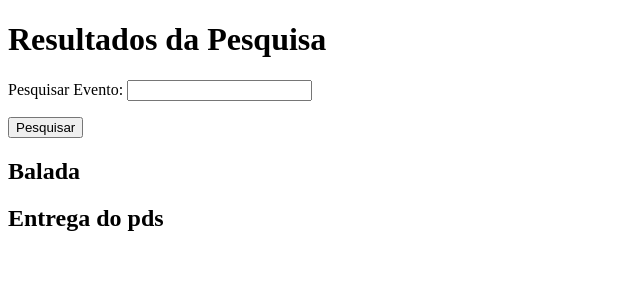
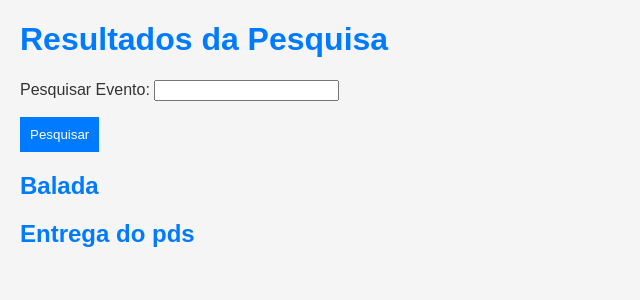
Before and after one commit to gigigabytes/vumbora_, a Django app: template mysite/vumbora/templates/vumbora/resultado_pesquisa.html in a window 1280 px wide. Shown: the top 300 px of the page, without its empty margins (0-640 px from the left). Run offline with Django 4.2, Linux system fonts and the light colour scheme; the template is opened without the code that fills it: values that come from a table or form of the project are taken from there, others are empty; data comes from the database, SQL or seed files in the repository.

Commit message:
testando forms

```diff
--- a/mysite/vumbora/templates/vumbora/resultado_pesquisa.html
+++ b/mysite/vumbora/templates/vumbora/resultado_pesquisa.html
@@ -6,12 +6,43 @@
     <meta name="viewport" content="width=device-width, initial-scale=1.0">
     <title>Resultados da sua pesquisa</title>
 </head>
-<body>
+
+<style>
+    /* Adicione estilos conforme necessário */
+    body {
+        font-family: Arial, sans-serif;
+        background-color: #f5f5f5;
+        color: #333;
+        margin: 20px;
+    }
+
+    h1 {
+        color: #007BFF;
+    }
+
+    form {
+        margin-bottom: 20px;
+    }
+
+    button {
+        background-color: #007BFF;
+        color: #fff;
+        padding: 10px;
+        border: none;
+        cursor: pointer;
+    }
+
+    h2 {
+        color: #007BFF;
+    }
+</style>
 
 <h1>Resultados da Pesquisa</h1>
 
 <form method="post" action="{% url 'pesquisar_eventos' %}">
     {{ form.as_p }}
+    {% csrf_token %}
+
     <button type="submit">Pesquisar</button>
 </form>
 
```
